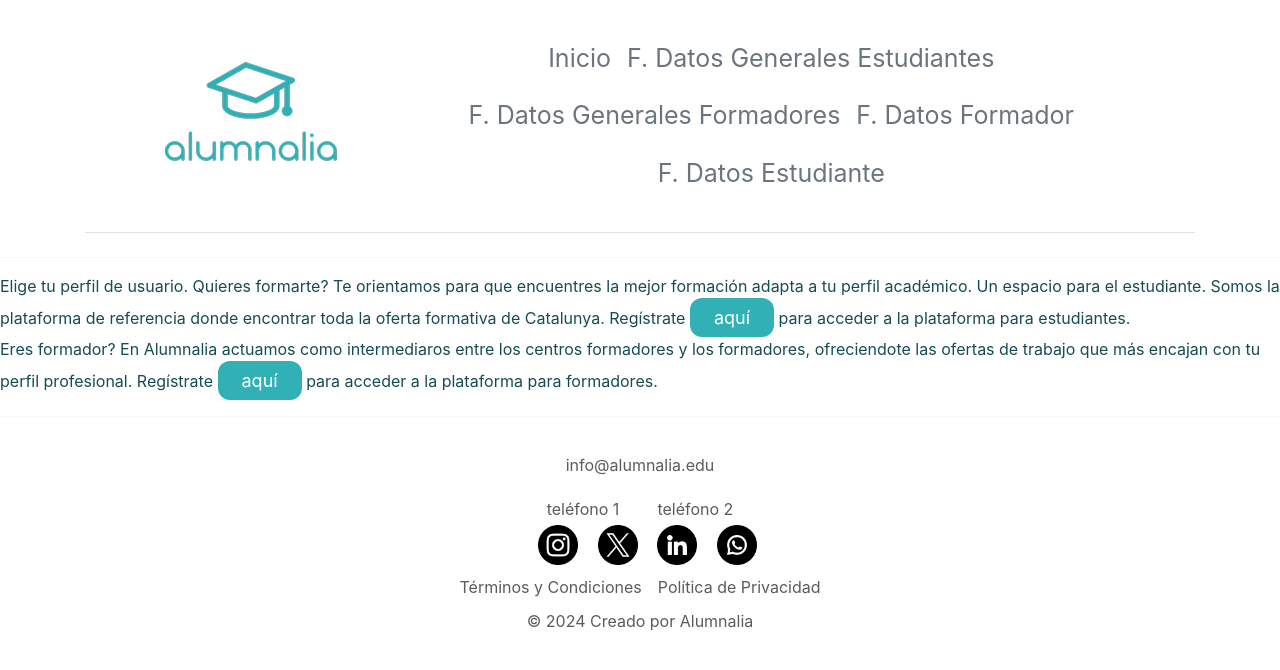
After one commit to Gisela1311/Alumnaliagisela, a Django app: page /perfil_usuario/ in a window 1280 px wide. The commit adds this page. Shown: the top 670 px of the page. Run offline with Django 5.2, Linux system fonts and the light colour scheme; some libraries are stand-ins or nearby versions.

Commit message:
commit reinicio del ordenador

```diff
--- a/app_alumnalia/app_alumnalia/templates/app_alumnalia/base.html
+++ b/app_alumnalia/app_alumnalia/templates/app_alumnalia/base.html
@@ -29,7 +29,8 @@
         <div class="col-md-9 d-flex align-items-center" >
           <ul class="nav col-12 col-md-auto mb-2 justify-content-center mb-md-0" style=" font-size: 25px;">
             <li><a href="{% url 'inicio' %}" class="nav-link px-2 link-secondary">Inicio</a></li>
-            <li><a href="{% url 'datos_personales' %}" class="nav-link px-2 link-secondary">F. Datos Generales</a></li>
+            <li><a href="{% url 'datos_personales_estudiantes' %}" class="nav-link px-2 link-secondary">F. Datos Generales Estudiantes</a></li>
+            <li><a href="{% url 'datos_personales_formadores' %}" class="nav-link px-2 link-secondary">F. Datos Generales Formadores</a></li>
             <li><a href="{% url 'datos_formador' %}" class="nav-link px-2 link-secondary">F. Datos Formador</a></li>
             <li><a href="#" class="nav-link px-2 link-secondary">F. Datos Estudiante</a></li>
           </ul>
--- a/app_alumnalia/app_alumnalia/templates/app_alumnalia/datospersonalesform.html
+++ b/app_alumnalia/app_alumnalia/templates/app_alumnalia/datospersonalesformadoresform.html
@@ -1,7 +1,7 @@
 {% extends "app_alumnalia/base.html" %}
 
 {% block titulo %}
-Formulario de Datos Personales
+Formulario de Datos Personales Formadores
 {% endblock titulo %}
 
 {% block contenido %}
@@ -16,7 +16,7 @@ Formulario de Datos Personales
 </div> -->
 
 <div class="container mt-5">
-    <h2>Formulario de Datos Personales</h2>
+    <h2>Formulario de Datos Personales Formadores</h2>
     <form method="post">
         {% csrf_token %}
         {{ form.as_p }}
--- a/app_alumnalia/app_alumnalia/templates/app_alumnalia/inicio.html
+++ b/app_alumnalia/app_alumnalia/templates/app_alumnalia/inicio.html
@@ -59,7 +59,7 @@
       <div class="image-box">
         <div class="bg-image" style="background-image: url('/static/img/libros.jpg');"></div>
         <div class="bg-text">
-          <a href="#" style="color: inherit; text-decoration: none;">
+          <a href="{% url 'perfil_usuario' %}" style=" color: inherit; text-decoration: none;">
             <h1>REGISTRATE</h1>
             <p>
               <h2>Para poder acceder a las funcionalidades de la web, es necesario registrarte</h2>
--- /dev/null
+++ b/app_alumnalia/app_alumnalia/templates/app_alumnalia/perfilusuario.html
@@ -0,0 +1,21 @@
+{% extends "app_alumnalia/base.html" %}
+
+{% block titulo %}
+Perfil de usuario
+{% endblock titulo %}
+
+{% block contenido %}
+
+
+<div>
+Elige tu perfil de usuario.
+Quieres formarte? Te orientamos para que encuentres la mejor formación adapta a tu perfil académico.
+Un espacio para el estudiante. Somos la plataforma de referencia donde encontrar toda la oferta formativa de Catalunya.
+Regístrate <a href="{% url 'datos_personales_estudiantes' %}"><button>aquí</button></a> para acceder a la plataforma para estudiantes.
+</div>
+<div>
+Eres formador? En Alumnalia actuamos como intermediaros entre los centros formadores y los formadores, ofreciendote las ofertas de trabajo que más encajan con tu perfil profesional.
+Regístrate <a href="{% url 'datos_personales_formadores' %}"><button>aquí</button></a> para acceder a la plataforma para formadores.
+</div>
+
+{% endblock contenido %}
--- a/app_alumnalia/app_alumnalia/urls.py
+++ b/app_alumnalia/app_alumnalia/urls.py
@@ -1,9 +1,6 @@
-
-
 from django.contrib import admin
 from django.urls import path, include,get_resolver
 from . import views
-
 from django.conf.urls.static import static
 from django.conf import settings
 
@@ -13,8 +10,12 @@ urlpatterns = [
     path("", views.InicioView.as_view(), name= 'inicio'),
     path("inicio/", views.InicioView.as_view(), name= 'inicio'),
 #    path('__debug__/', include('debug_toolbar.urls')),
-    path("datos_personales/", views.datos_personales_view.as_view(), name= 'datos_personales'),
+    path('perfil_usuario/', views.PerfilusuarioView.as_view(), name= 'perfil_usuario'),
+    path("datos_personales_estudiantes/", views.datos_personales_estudiantes_view.as_view(), name= 'datos_personales_estudiantes'),
+    path("datos_personales_formadores/", views.datos_personales_formadores_view.as_view(), name= 'datos_personales_formadores'),
     path('datos_formador/', views.datos_formador_view.as_view(), name='datos_formador'),
+    #path('datos_estudiante/', view., name='datos_estudiante'),
+    path("oferta_personalizada/", views.oferta_personalizada.as_view(), name= 'oferta_personalizada'),
     path('admin/', admin.site.urls)
 ]
-print(f" control --> {get_resolver().reverse_dict.keys()} <")
+# print(f" control --> {get_resolver().reverse_dict.keys()} <")
--- a/app_alumnalia/app_alumnalia/views.py
+++ b/app_alumnalia/app_alumnalia/views.py
@@ -11,10 +11,16 @@ class InicioView(TemplateView):
     template_name = "app_alumnalia/inicio.html"
     context_object_name = ""
 
+class PerfilusuarioView(TemplateView):
+    template_name = "app_alumnalia/perfilusuario.html"
+    context_object_name = ""
 
+class oferta_personalizada(TemplateView):
+    template_name= "app_alumnalia/ofertassugeridas.html"
+    context_object_name = ""
 
-class datos_personales_view(View):
-    template_name = "app_alumnalia/datospersonalesform.html"
+class datos_personales_estudiantes_view(View):
+    template_name = "app_alumnalia/datospersonalesestudiantesform.html"
 
     def get(self, request):
         form = DatPerForm()
@@ -24,7 +30,21 @@ class datos_personales_view(View):
         form = DatPerForm(request.POST)
         if form.is_valid():
             form.save()
-            return redirect('inicio') # Redirige a la vista de inicio u otra vista de tu elección
+            return redirect('oferta_personalizada') # Modificar al formulario datos estudiante cuando este el modelo hecho
+        return render(request, self.template_name, {'form': form})
+
+class datos_personales_formadores_view(View):
+    template_name = "app_alumnalia/datospersonalesformadoresform.html"
+
+    def get(self, request):
+        form = DatPerForm()
+        return render(request, self.template_name, {'form': form})
+
+    def post(self, request):
+        form = DatPerForm(request.POST)
+        if form.is_valid():
+            form.save()
+            return redirect('datos_formador')
         return render(request, self.template_name, {'form': form})
 
 class datos_formador_view(FormView):
@@ -35,11 +55,14 @@ class datos_formador_view(FormView):
         return self.render_to_response({'form': form})
 
     def post(self, request, *args, **kwargs):
-        form = FormadoresForm(request.POST)
+        form = FormadoresForm(request.POST, request.FILES)  # Asegúrate de incluir request.FILES
         if form.is_valid():
             form.save()
-            return redirect('app_alumnalia:inicio') # Redirigir después de guardar
+            return redirect('oferta_personalizada')  # Redirigir después de guardar
         return self.render_to_response({'form': form})
+
+
+
 
 # Archivo
 #cod_Arc,tipo_arc,B64_arc
```
Also changed, not shown: app_alumnalia/app_alumnalia/templates/app_alumnalia/datospersonalesestudiantesform.html (added, +33 -0 lines), app_alumnalia/app_alumnalia/templates/app_alumnalia/formadoresform.html (+8 -6 lines), app_alumnalia/app_alumnalia/templates/app_alumnalia/ofertassugeridas.html (added, +12 -0 lines), app_alumnalia/app_alumnalia/static/img/favicon.ico (deleted).
